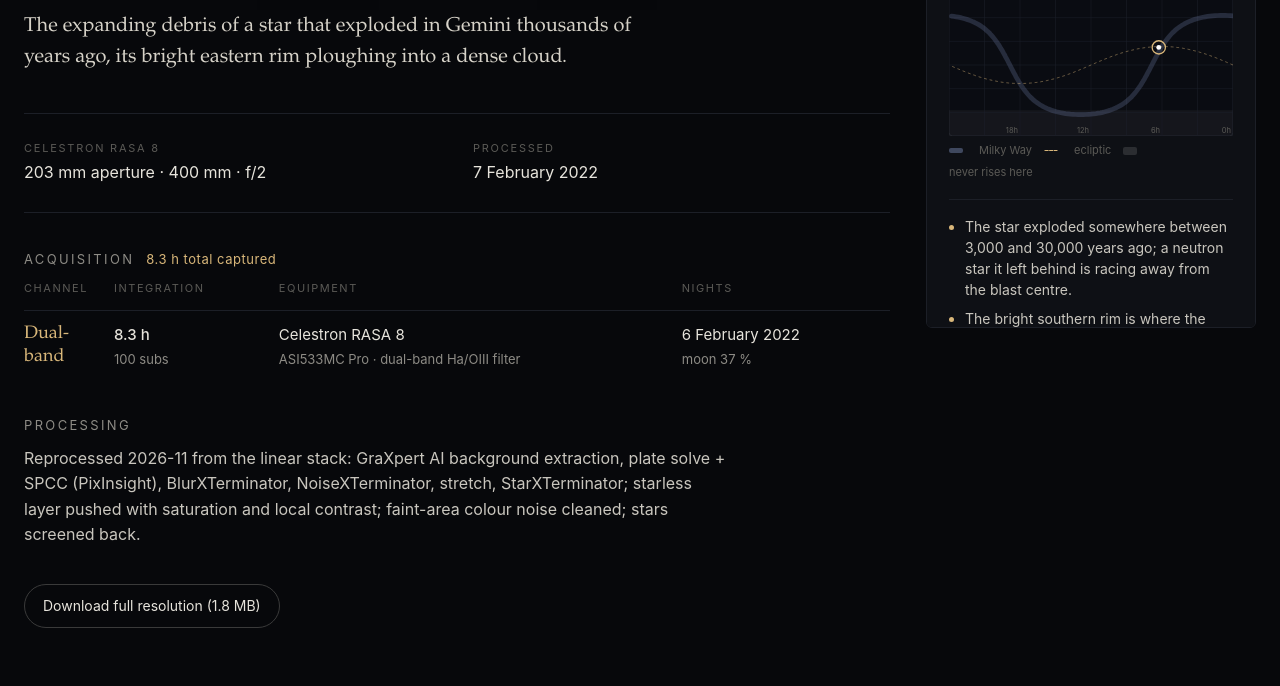
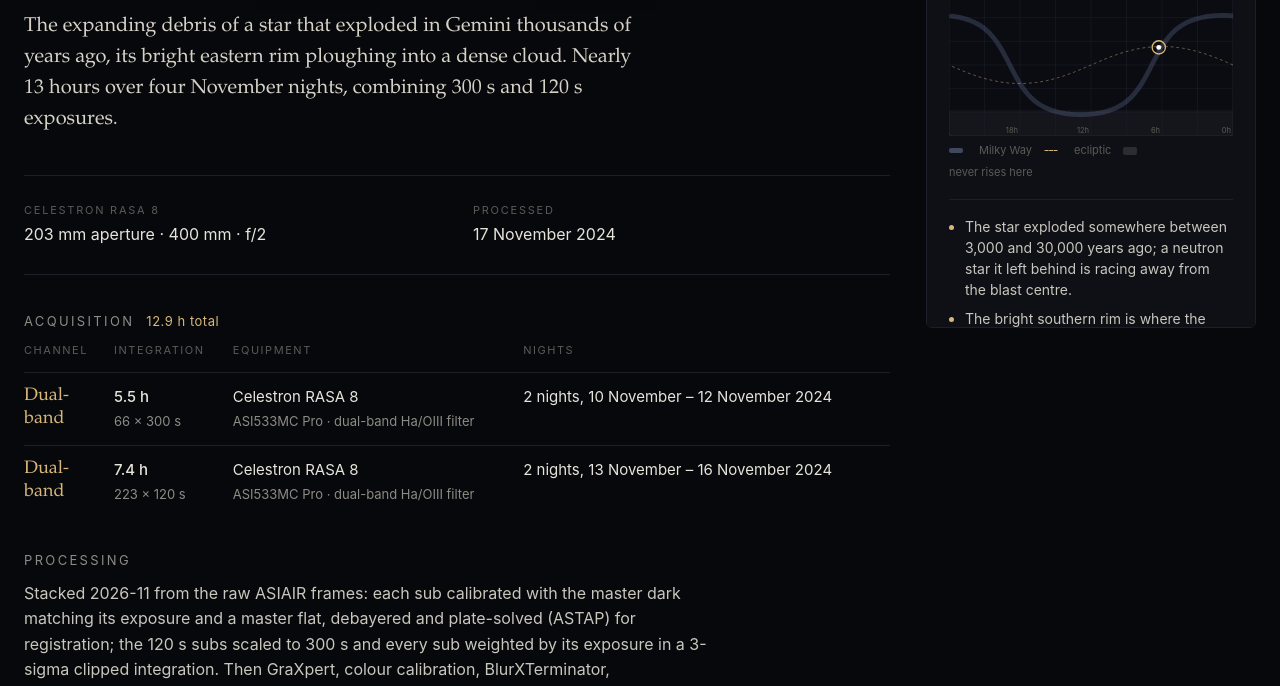
Before and after one commit to etotman/astro-gallery, a plain HTML site: page jellyfish/index.html in a window 1280 px wide. Shown: the part 490-1176 px from the top of the page. Drawn offline with Linux system fonts and the light colour scheme.

Commit message:
Jellyfish: 2024 combined 300 s + 120 s stack (13 h) replaces the mirrored 2022 version
Co-Authored-By: Claude Opus 5.5 <noreply@anthropic.com>

```diff
--- a/jellyfish/index.html
+++ b/jellyfish/index.html
@@ -4,10 +4,10 @@
 <meta charset="utf-8">
 <meta name="viewport" content="width=device-width, initial-scale=1">
 <title>IC 443 · Jellyfish Nebula · Night Sky</title>
-<meta name="description" content="The expanding debris of a star that exploded in Gemini thousands of years ago, its bright eastern rim ploughing into a dense cloud.">
+<meta name="description" content="The expanding debris of a star that exploded in Gemini thousands of years ago, its bright eastern rim ploughing into a dense cloud. Nearly 13 hours over four November nights, combining 300 s and 120 s exposures.">
 <meta property="og:title" content="IC 443 · Jellyfish Nebula · Night Sky">
-<meta property="og:description" content="The expanding debris of a star that exploded in Gemini thousands of years ago, its bright eastern rim ploughing into a dense cloud.">
-<meta property="og:image" content="https://etotman.github.io/astro-gallery/img/jellyfish/display.jpg?v=5513019b"><meta name="twitter:card" content="summary_large_image">
+<meta property="og:description" content="The expanding debris of a star that exploded in Gemini thousands of years ago, its bright eastern rim ploughing into a dense cloud. Nearly 13 hours over four November nights, combining 300 s and 120 s exposures.">
+<meta property="og:image" content="https://etotman.github.io/astro-gallery/img/jellyfish/display.jpg?v=c690eaed"><meta name="twitter:card" content="summary_large_image">
 <meta name="theme-color" content="#07080b">
 <link rel="icon" href="../assets/icon.svg" type="image/svg+xml">
 <link rel="stylesheet" href="../assets/style.css?v=bd09f262">
@@ -18,31 +18,36 @@
 <div class="layout">
 <div class="col">
 <figure class="hero">
-  <button class="zoom" type="button" data-full="../img/jellyfish/full.jpg?v=7500bff7" data-w="2857" data-h="2857" aria-label="Open full resolution">
-    <img src="../img/jellyfish/display.jpg?v=5513019b" width="2400" height="2400" alt="IC 443 · Jellyfish Nebula">
+  <button class="zoom" type="button" data-full="../img/jellyfish/full.jpg?v=63214ea9" data-w="2828" data-h="2778" aria-label="Open full resolution">
+    <img src="../img/jellyfish/display.jpg?v=c690eaed" width="2400" height="2358" alt="IC 443 · Jellyfish Nebula">
   </button>
-  <figcaption>Click the image for full resolution · 2857 × 2857 px</figcaption>
+  <figcaption>Click the image for full resolution · 2828 × 2778 px</figcaption>
 </figure>
 <main class="info">
   <div class="head">
     <h1>IC 443 · Jellyfish Nebula</h1>
-    <p class="lede">The expanding debris of a star that exploded in Gemini thousands of years ago, its bright eastern rim ploughing into a dense cloud.</p>
+    <p class="lede">The expanding debris of a star that exploded in Gemini thousands of years ago, its bright eastern rim ploughing into a dense cloud. Nearly 13 hours over four November nights, combining 300 s and 120 s exposures.</p>
   </div>
-  <dl class="facts"><div><dt>Celestron RASA 8</dt><dd>203 mm aperture · 400 mm · f/2</dd></div><div><dt>Processed</dt><dd>7 February 2022</dd></div></dl>
+  <dl class="facts"><div><dt>Celestron RASA 8</dt><dd>203 mm aperture · 400 mm · f/2</dd></div><div><dt>Processed</dt><dd>17 November 2024</dd></div></dl>
   <section class="block">
-  <h2>Acquisition <small>8.3 h total captured</small></h2>
+  <h2>Acquisition <small>12.9 h total</small></h2>
   <div class="scroll"><table class="acq">
     <thead><tr><th>Channel</th><th>Integration</th><th>Equipment</th><th>Nights</th></tr></thead>
     <tbody><tr>
   <th>Dual-band</th>
-  <td><b>8.3 h</b><br><span>100 subs</span></td>
+  <td><b>5.5 h</b><br><span>66 × 300 s</span></td>
   <td>Celestron RASA 8<br><span>ASI533MC Pro · dual-band Ha/OIII filter</span></td>
-  <td>6 February 2022<br><span>moon 37 %</span></td>
+  <td>2 nights, 10 November – 12 November 2024</td>
+</tr><tr>
+  <th>Dual-band</th>
+  <td><b>7.4 h</b><br><span>223 × 120 s</span></td>
+  <td>Celestron RASA 8<br><span>ASI533MC Pro · dual-band Ha/OIII filter</span></td>
+  <td>2 nights, 13 November – 16 November 2024</td>
 </tr></tbody>
   </table></div>
 </section>
-  <section class="block"><h2>Processing</h2><p>Reprocessed 2026-11 from the linear stack: GraXpert AI background extraction, plate solve + SPCC (PixInsight), BlurXTerminator, NoiseXTerminator, stretch, StarXTerminator; starless layer pushed with saturation and local contrast; faint-area colour noise cleaned; stars screened back.</p></section>
-  <p class="dl"><a href="../img/jellyfish/full.jpg?v=7500bff7" download="jellyfish.jpg">Download full resolution (1.8 MB)</a></p>
+  <section class="block"><h2>Processing</h2><p>Stacked 2026-11 from the raw ASIAIR frames: each sub calibrated with the master dark matching its exposure and a master flat, debayered and plate-solved (ASTAP) for registration; the 120 s subs scaled to 300 s and every sub weighted by its exposure in a 3-sigma clipped integration. Then GraXpert, colour calibration, BlurXTerminator, NoiseXTerminator, stretch, StarXTerminator, saturation and local contrast, stars screened back. Final colour and tone in the style of the Flame + Horsehead edit: a cooler sky, lifted midtones, and increased saturation and local contrast.</p></section>
+  <p class="dl"><a href="../img/jellyfish/full.jpg?v=63214ea9" download="jellyfish.jpg">Download full resolution (2.8 MB)</a></p>
 </main>
 </div>
 <aside class="glance">
```
Also changed, not shown: index.html (+3 -3 lines), img/jellyfish/thumb.jpg, 2 other files.
